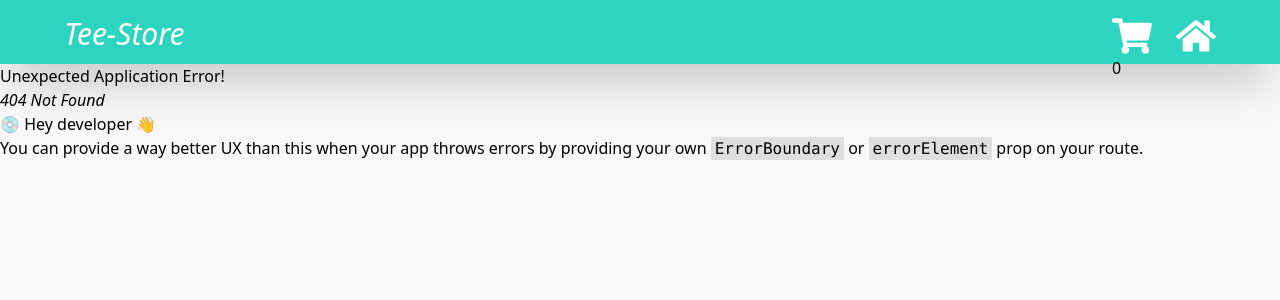
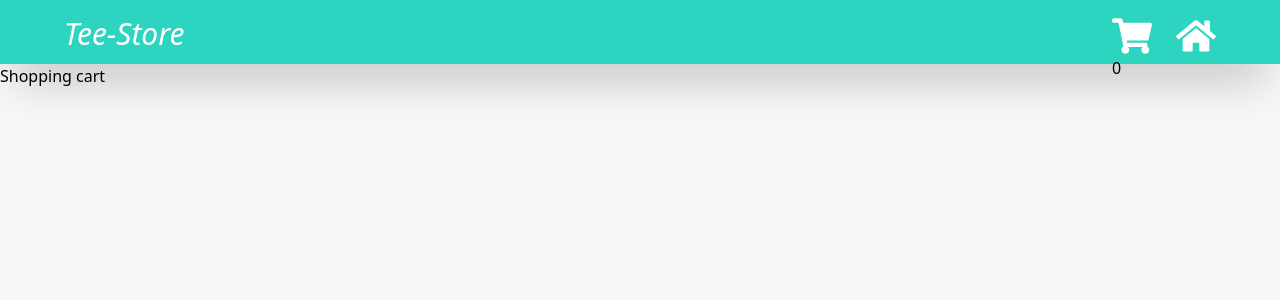
Before and after one commit to tanzila-abedin/tee-store, a React (Vite) app: page /cart in a window 1280 px wide. Before the commit this address had no page. Shown: the top 300 px of the page. Built offline with nearby package versions, Linux system fonts and the light colour scheme.

Commit message:
add cart page routes

```diff
--- a/src/components/Navigate.jsx
+++ b/src/components/Navigate.jsx
@@ -19,7 +19,7 @@ const Navigate = () => {
         <p className="text-white italic font-medium text-3xl"> Tee-Store</p>
       </div>
       <div className="flex justify-between">
-        <a href="#" className="mx-6">
+        <a href="/cart" className="mx-6">
           <FaShoppingCart color="white" className="h-10 w-10" />
           <span>{getTotalItems() || 0}</span>
         </a>
--- /dev/null
+++ b/src/pages/products/Cart.jsx
@@ -0,0 +1,15 @@
+// src/pages/Cart.js
+import { useSelector } from "react-redux";
+
+const Cart = () => {
+  const cart = useSelector((state) => state.cart.items);
+  console.log(cart, "cartpage");
+
+  return (
+    <div>
+      <h3>Shopping cart</h3>
+    </div>
+  );
+};
+
+export default Cart;
--- a/src/routes.jsx
+++ b/src/routes.jsx
@@ -2,6 +2,7 @@ import { createBrowserRouter, RouterProvider } from "react-router-dom";
 
 import AllProducts from "./pages/products/AllProducts";
 import Product from "./pages/products/Product";
+import Cart from "./pages/products/Cart";
 
 const router = createBrowserRouter([
   {
@@ -12,6 +13,10 @@ const router = createBrowserRouter([
     path: "/product/:id",
     element: <Product />,
   },
+  {
+    path: "/cart",
+    element: <Cart />,
+  },
 ]);
 
 export default function Routes() {
```
